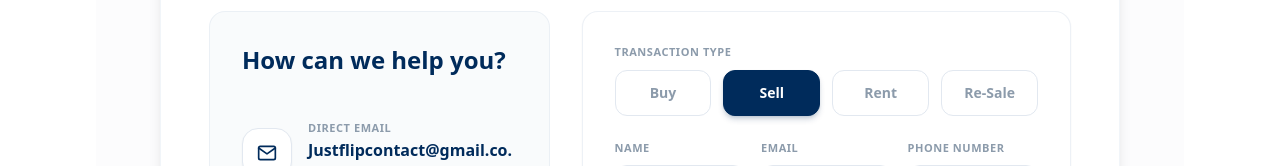
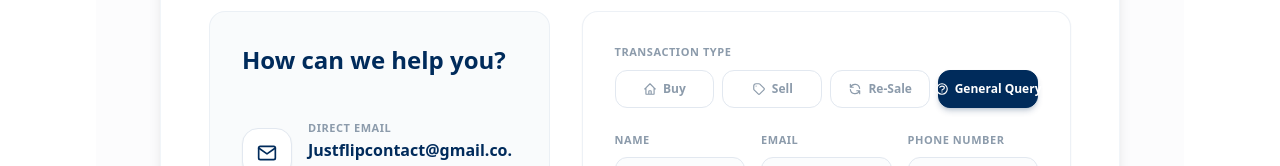
Before and after one commit to markanthony-projects/JUSTFLIP_NEXT, a Next.js app: page /contact-us in a window 1280 px wide. Shown: the part 345-511 px from the top of the page. Built offline with nearby package versions, Linux system fonts and the light colour scheme; no server answers.

Commit message:
add general query option to contact-us page and handle use Favourites based on token

```diff
--- a/src/app/(justflip)/contact-us/components/Contact.tsx
+++ b/src/app/(justflip)/contact-us/components/Contact.tsx
@@ -2,7 +2,7 @@
 
 import React, { useState } from "react";
 import { FiMail, FiPhone, FiMapPin, FiSend, FiCheckCircle } from "react-icons/fi";
-import { HiOutlineHome, HiOutlineTag, HiOutlineKey, HiOutlineRefresh } from "react-icons/hi";
+import { HiOutlineHome, HiOutlineTag, HiOutlineKey, HiOutlineRefresh, HiOutlineQuestionMarkCircle } from "react-icons/hi";
 import { JUSTFLIP } from "@/src/lib/axios/api";
 
 const Contact = () => {
@@ -15,7 +15,7 @@ const Contact = () => {
   }
 
   const [formData, setFormData] = useState<ContactFormData>({
-    transaction: "sell",
+    transaction: "general",
     name: "",
     email: "",
     phone: "",
@@ -30,8 +30,8 @@ const Contact = () => {
   const assistanceOptions = [
     { label: "Buy", value: "buy", icon: HiOutlineHome },
     { label: "Sell", value: "sell", icon: HiOutlineTag },
-    { label: "Rent", value: "rent", icon: HiOutlineKey },
     { label: "Re-Sale", value: "resale", icon: HiOutlineRefresh },
+    { label: "General Query", value: "general", icon: HiOutlineQuestionMarkCircle },
   ];
 
   const handleChange = (e: React.ChangeEvent<HTMLInputElement | HTMLTextAreaElement>) => {
@@ -211,21 +211,23 @@ const Contact = () => {
                   <label className="block text-[11px] font-bold uppercase tracking-wider text-[#8C9BAB] mb-2.5">
                     Transaction Type
                   </label>
-                  <div className="grid grid-cols-2 sm:grid-cols-4 gap-3">
+                  <div className="grid grid-cols-2 sm:grid-cols-3 md:grid-cols-4 gap-2">
                     {assistanceOptions.map((option) => {
                       const isSelected = formData.transaction === option.value;
+                      const Icon = option.icon;
                       return (
                         <button
                           type="button"
                           key={option.value}
                           onClick={() => handleTransactionSelect(option.value)}
-                          className={`py-3 px-4 rounded-xl text-sm font-bold border transition-all duration-200 text-center cursor-pointer ${
+                          className={`w-full py-2.5 px-2 rounded-xl text-xs sm:text-xs font-bold border transition-all duration-200 flex items-center justify-center space-x-1.5 cursor-pointer min-w-0 ${
                             isSelected
                               ? "bg-[#002B5B] text-white border-[#002B5B] shadow-md shadow-[#002B5B]/20"
                               : "bg-white text-[#8C9BAB] border-slate-200 hover:bg-slate-50 hover:text-[#092242]"
                           }`}
                         >
-                          {option.label}
+                          <Icon className="w-3.5 h-3.5 shrink-0" />
+                          <span className="whitespace-nowrap">{option.label}</span>
                         </button>
                       );
                     })}
--- a/src/hooks/useFavourite.ts
+++ b/src/hooks/useFavourite.ts
@@ -12,8 +12,9 @@ export const useFavourite = (project: Project | Record<string, any>) => {
     const modifyFavourite = useFavouritesStore((s: any) => s.modifyFavourite);
 
     const isFavourite = useMemo(() => {
-        return project?.id ? list.includes(project.id) : false;
-    }, [list, project?.id]);
+        if(!token || !project?.id) return false
+        return list.includes(project.id);
+    }, [token, list, project?.id]);
 
     const toggleFavourite = useCallback(
         async (e?: React.MouseEvent | any) => {
```
